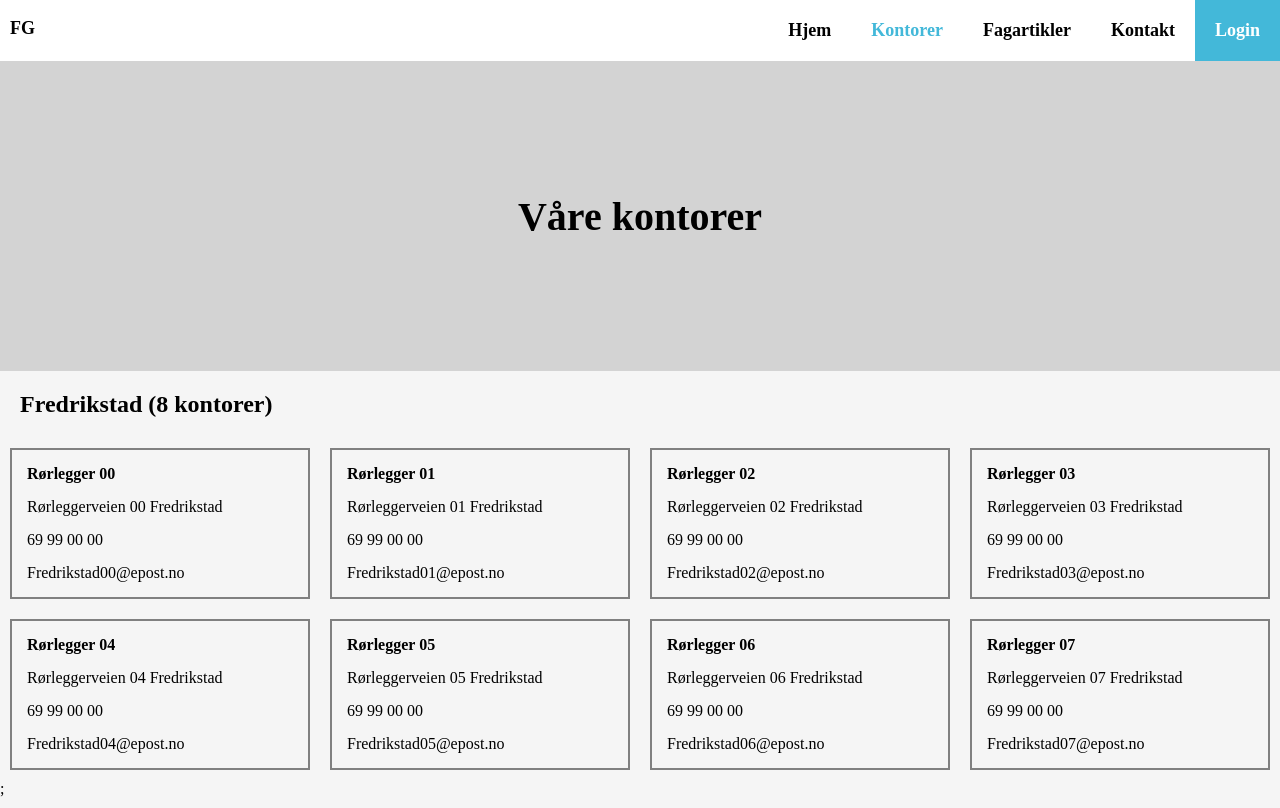
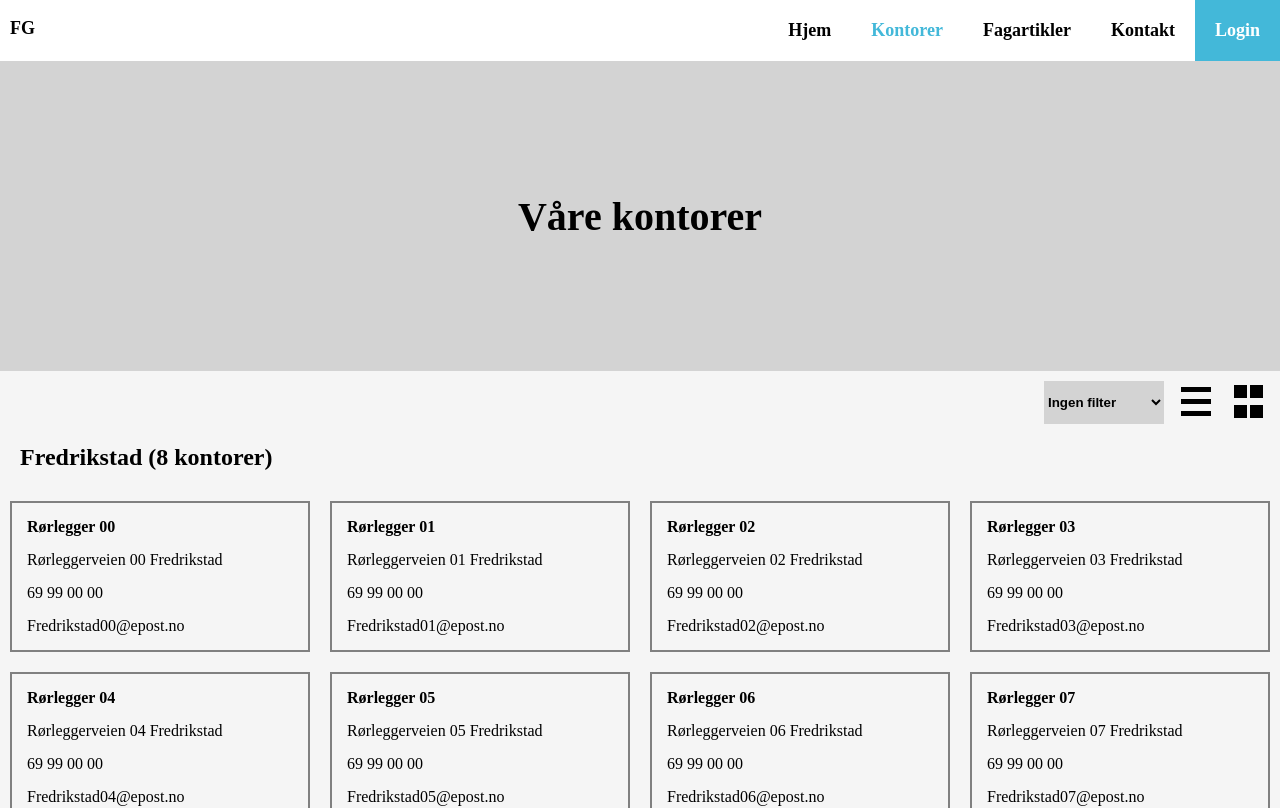
Before and after one commit to GossipDolphin/frontend-webapp-eksamen-g15, a React (Create React App) app: page /Offices in a window 1280 px wide. Shown: the top 808 px of the page. Built offline with nearby package versions, Linux system fonts and the light colour scheme.

Commit message:
list view and gridview for offices, detailed view under progress fro offices

```diff
--- /dev/null
+++ b/src/components/DetailedOffice.jsx
@@ -0,0 +1,16 @@
+import React from 'react';
+import {DetailedOfficeSection} from "../styles/StyledComponents";
+import Welcome from "../components/Welcome";
+import Employees from "../components/Employees"
+
+const DetailedOffice = ({detailedOffice}) => {
+
+    return(
+        <DetailedOfficeSection>
+            <Welcome nummer={detailedOffice.nummer}></Welcome>
+            <Employees></Employees>
+        </DetailedOfficeSection>
+    )
+}
+
+export default DetailedOffice;
--- /dev/null
+++ b/src/components/EmployeeCard.jsx
@@ -0,0 +1,13 @@
+import React from 'react';
+import { EmployeeCardStyledArticle } from "../styles/StyledComponents";
+
+const EmployeeCard = ({ employee }) => {
+    return (
+        <EmployeeCardStyledArticle>
+            <section></section>
+            <p>Ansatt {employee.name}</p>
+            <p>Stilling {employee.position}</p>
+        </EmployeeCardStyledArticle>
+    )
+}
+export default EmployeeCard;
--- /dev/null
+++ b/src/components/Employees.jsx
@@ -0,0 +1,37 @@
+import React, { useEffect, useState } from 'react';
+import EmployeeCard from "../components/EmployeeCard";
+import { EmployeeGridSection } from "../styles/StyledComponents";
+
+const Employees = () => {
+    const [employeeList, setEmployeeList] = useState([])
+
+    class Employee {
+        constructor(name, position) {
+            this.name = name;
+            this.postion = position
+        }
+    }
+
+    const generateEmployees = () => {
+        const employees = [];
+        for (let i = 0; i < 14; i++) {
+            employees.push(new Employee("navn" + i, "rør ekspert" + i))
+        }
+        return employees
+    }
+    useEffect(() => {
+        setEmployeeList(generateEmployees);
+    }, [])
+
+    return (
+        <EmployeeGridSection>
+            {employeeList.map(employee => {
+                return (
+                    <EmployeeCard employee={employee}></EmployeeCard>
+                )
+            })}
+        </EmployeeGridSection>
+    )
+}
+
+export default Employees;
--- a/src/components/OfficeCard.jsx
+++ b/src/components/OfficeCard.jsx
@@ -1,9 +1,12 @@
 import React from 'react';
-import { OfficeCardStyled } from "../styles/StyledComponents"
+import { OfficeCardStyled } from "../styles/StyledComponents";
 
-export const OfficeCard = ({ office }) => {
+export const OfficeCard = ({ office, setDetailedOffice }) => {
+    const handleClick = () =>{
+        setDetailedOffice(office);
+    }
     return (
-        <OfficeCardStyled>
+        <OfficeCardStyled onClick={handleClick}>
             <p>Rørlegger {office.nummer}</p>
             <p>Rørleggerveien {office.nummer} {office.city}</p>
             <p>{office.tlf}</p>
--- /dev/null
+++ b/src/components/OfficeListElement.jsx
@@ -0,0 +1,19 @@
+import React from 'react';
+import { OfficeListElementStyled } from "../styles/StyledComponents";
+
+export const OfficeListElement = ({ office, setDetailedOffice }) => {
+    const handleClick = () => {
+        setDetailedOffice(office);
+    }
+    return (
+        <OfficeListElementStyled onClick={handleClick}>
+            <p>{office.nummer}</p>
+            <p>Rørlegger {office.nummer}</p>
+            <p>Rørleggerveien {office.nummer}</p>
+            <p>{office.tlf}</p>
+            <p>{office.epost}</p>
+        </OfficeListElementStyled>
+    )
+}
+
+export default OfficeListElement;
--- a/src/components/OfficesCollectionSection.jsx
+++ b/src/components/OfficesCollectionSection.jsx
@@ -1,18 +1,29 @@
 import React from 'react';
-import { OfficesCollectionGridStyled } from "../styles/StyledComponents";
-import OfficeCard from "../components/OfficeCard";
+import { OfficesCollectionGridStyled, OfficesCollectionListStyled } from "../styles/StyledComponents";
+import OfficeCard from "./OfficeCard";
+import OfficeListElement from "./OfficeListElement";
 
-export const OfficesCollectionSection = ({ location, offices }) => {
+export const OfficesCollectionSection = ({ location, offices, showListUi, setDetailedOffice }) => {
+
     return (
         <>
             <h2>{location} ({offices.length} kontorer)</h2>
-            <OfficesCollectionGridStyled>
-                {offices.map(office => {
-                    return (
-                        <OfficeCard office={office}></OfficeCard>
-                    )
-                })};
-        </OfficesCollectionGridStyled>
+            {!showListUi ?
+                <OfficesCollectionGridStyled>
+                    {offices.map(office => {
+                        return (
+                            <OfficeCard key={office.nummer} office={office} setDetailedOffice={setDetailedOffice}></OfficeCard>
+                        )
+                    })}
+                </OfficesCollectionGridStyled>
+                : <OfficesCollectionListStyled>
+                    {offices.map(office => {
+                        return (
+                            <OfficeListElement key={office.nummer} office={office} setDetailedOffice={setDetailedOffice}></OfficeListElement>
+                        )
+                    })}
+                </OfficesCollectionListStyled>
+            }
         </>
     )
 }
--- /dev/null
+++ b/src/components/OfficesUiButtons.jsx
@@ -0,0 +1,42 @@
+import React from 'react';
+import { OfficesButtonUiSection } from "../styles/StyledComponents"
+
+const OfficesUiButtons = ({ setShowListUi, setFilterValue }) => {
+
+    const changeToCardView = () => {
+        setShowListUi(false);
+    }
+
+    const changeToListView = () => {
+        setShowListUi(true);
+    }
+
+    const toggleFilterByLocation = (e) => {
+        setFilterValue(e.target.value);
+    }
+
+    return (
+        <OfficesButtonUiSection>
+            <button onClick={changeToCardView}>
+                <div></div>
+                <div></div>
+                <div></div>
+                <div></div>
+            </button>
+            <button onClick={changeToListView}>
+                <div></div>
+                <div></div>
+                <div></div>
+            </button>
+            <select onChange={toggleFilterByLocation}>
+                <option value="0">Ingen filter</option>
+                <option value="Fredrikstad">Fredrikstad</option>
+                <option value="Sarpsborg">Sarpsborg</option>
+                <option value="Moss">Moss</option>
+                <option value="Oslo">Oslo</option>
+            </select>
+        </OfficesButtonUiSection>
+    )
+}
+
+export default OfficesUiButtons;
--- /dev/null
+++ b/src/components/Welcome.jsx
@@ -0,0 +1,16 @@
+import React from 'react';
+import { WelcomeArticleStyled } from "../styles/StyledComponents"
+
+const Welcome = ({nummer}) => {
+    return (
+        <WelcomeArticleStyled>
+            <h2>Velkommen til Rørlegger {nummer}</h2>
+            <p>Lorem ipsum, dolor sit amet consectetur adipisicing elit.
+            Sint esse eius atque nam deserunt provident odit quisquam eveniet placeat adipisci modi facilis dolore voluptatem ipsam minus,
+            doloremque nostrum mollitia voluptate.
+            </p>
+        </WelcomeArticleStyled>
+    )
+}
+
+export default Welcome;
--- a/src/styles/StyledComponents.jsx
+++ b/src/styles/StyledComponents.jsx
@@ -175,7 +175,7 @@ export const BannerStyled = styled.section`
     margin: 0;
     height: 310px;
     background-color: lightgray;
-    width: 100vw;
+    width: 100%;
     display: flex;
     flex-direction: row;
     align-items: center;
@@ -201,3 +201,122 @@ export const OfficeCardStyled = styled.article`
         font-weight: bold;
     }
 `;
+
+export const OfficesButtonUiSection = styled.section`
+    >*{
+        outline: none;
+        float: right;
+        margin-right: 10px;
+        margin-top: 10px;
+        height: 43px;
+        border-style: none;
+        width: 43px;
+        background-color: whitesmoke;
+    }
+    >:nth-child(1){
+        display: grid;
+        grid-template-columns: 1fr 1fr;
+        grid-template-rows: 1fr 1fr;
+        >*{
+            background-color: black;
+            margin: 0 auto;
+            width: 13px;
+            height: 13px;
+            margin-top: 2.5px;
+        }
+        :focus{
+            >*{
+                background-color: #43b8d9;
+            }
+        }
+    }
+    >:nth-child(2){
+        display: grid;
+        grid-template-columns: 1fr;
+        grid-template-rows: 1fr 1fr 1fr;
+        >*{
+            background-color: black;
+            margin: 0 auto;
+            width: 30px;
+            height: 5px;
+        }
+        >:first-child{
+            margin-top: 5px;
+            margin-bottom: 7px;
+        }
+        :focus{
+            >*{
+                background-color: #43b8d9;
+            }
+        }
+    }
+    >:last-child{
+        width: 120px;
+        border-style: none;
+        background-color: lightgray;
+        font-weight: bold;
+    }
+`;
+
+
+export const OfficesCollectionListStyled = styled.section`
+    display: flex;
+    flex-direction: column;
+`;
+
+export const OfficeListElementStyled = styled.article`
+    display: flex;
+    flex-direction: row;
+    margin-left: 10px;
+    >*{
+        margin: 10px;
+    }
+    >:first-child{
+        background-color: black;
+        color: white;
+        padding: 3px;
+    }
+`;
+
+export const WelcomeArticleStyled = styled.article`
+    display: flex;
+    flex-direction: column;
+    >h2{
+        font-size: 30px;
+    }
+    >p{
+        margin: 25px;
+        margin-top: 0;
+    }
+`;
+
+export const DetailedOfficeSection = styled.section`
+    display: flex;
+    flex-direction: column;
+`;
+
+export const EmployeeGridSection = styled.section`
+    display: grid;
+    grid-template-columns: repeat(auto-fill, minmax(20ch, 1fr));
+    margin: 20px;
+`;
+
+export const EmployeeCardStyledArticle = styled.article`
+    display: flex;
+    flex-direction: column;
+    width: 130px;
+    height: 180px;
+    margin: 5px;
+    >section{
+        width: 120px;
+        height: 100px;
+        background-color: lightgray;
+    }
+    >p{
+        margin-top: 0;
+        margin-bottom: 0;
+    }
+    >:nth-child(2){
+        margin-top: 5px;
+    }
+`;
--- a/src/views/Offices.jsx
+++ b/src/views/Offices.jsx
@@ -1,9 +1,16 @@
-import React, { useState } from 'react';
-import { OfficesSection } from '../styles/StyledComponents'
+import React, { useState, useEffect } from 'react';
+import { OfficesSection } from '../styles/StyledComponents';
 import Banner from "../components/Banner";
-import OfficesCollectionSection from "../components/OfficesCollectionSection"
+import OfficesCollectionSection from "../components/OfficesCollectionSection";
+import OfficesUiButtons from "../components/OfficesUiButtons";
+import DetailedOffice from "../components/DetailedOffice";
+import Footer from "../components/Footer"
 
 const Offices = () => {
+    const [officeList, setOfficeList] = useState([]);
+    const [showListUi, setShowListUi] = useState(false);
+    const [filterValue, setFilterValue] = useState("");
+    const [detailedOffice, setDetailedOffice] = useState(null);
 
     class Office {
         constructor(city, nummer, tlf, epost,) {
@@ -13,7 +20,6 @@ const Offices = () => {
             this.epost = epost;
         }
     }
-    const [officeList, setOfficeList] = useState([]);
     const generatedOfficeList = [
         { "location": "Fredrikstad", "offices": [] },
         { "location": "Sarpsborg", "offices": [] },
@@ -33,16 +39,40 @@ const Offices = () => {
         }
         return generatedOfficeList;
     }
+    useEffect(() => {
+        setOfficeList(generateOffices)
+    }, [])
 
     return (
-
-        <OfficesSection>
-            <Banner bannerTitle="Våre kontorer"></Banner>
-            {generateOffices().map(office => {
-                return (
-                    <OfficesCollectionSection location={office.location} offices={office.offices}></OfficesCollectionSection>
-                )
-            })}
+        <OfficesSection>{detailedOffice === null ?
+            <>
+                <Banner bannerTitle="Våre kontorer"></Banner>
+                <OfficesUiButtons setShowListUi={setShowListUi} setFilterValue={setFilterValue} ></OfficesUiButtons>
+                {filterValue.length > 1 ? officeList.filter(office => office.location === filterValue).map(office => {
+                    return (
+                        <OfficesCollectionSection
+                            location={office.location}
+                            offices={office.offices}
+                            showListUi={showListUi}
+                            setDetailedOffice={setDetailedOffice}>
+                        </OfficesCollectionSection>
+                    )
+                }) : officeList.map(office => {
+                    return (
+                        <OfficesCollectionSection
+                            location={office.location}
+                            offices={office.offices}
+                            showListUi={showListUi}
+                            setDetailedOffice={setDetailedOffice}></OfficesCollectionSection>
+                    )
+                })
+                }
+            </> :
+            <>
+            <Banner bannerTitle={"Kontor Rørlegger " + detailedOffice.nummer}></Banner>
+            <DetailedOffice detailedOffice={detailedOffice}></DetailedOffice>
+            </>}
+            <Footer orgnr="007 007 007" email="lg@lgror.no" tlf="99 00 00 00"></Footer>
         </OfficesSection>
     )
 }
```
Also changed, not shown: src/views/Home.jsx (+9 -9 lines).
